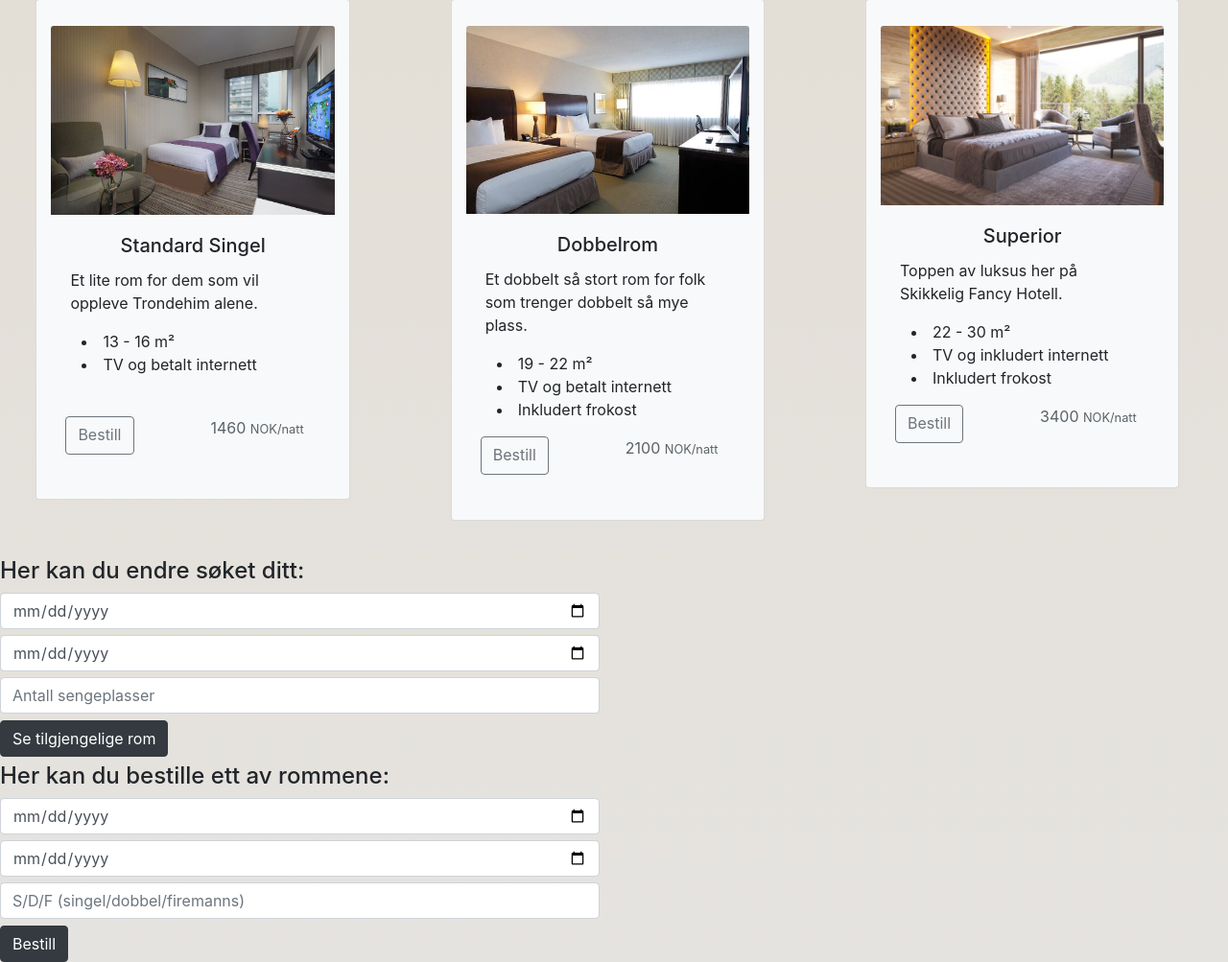
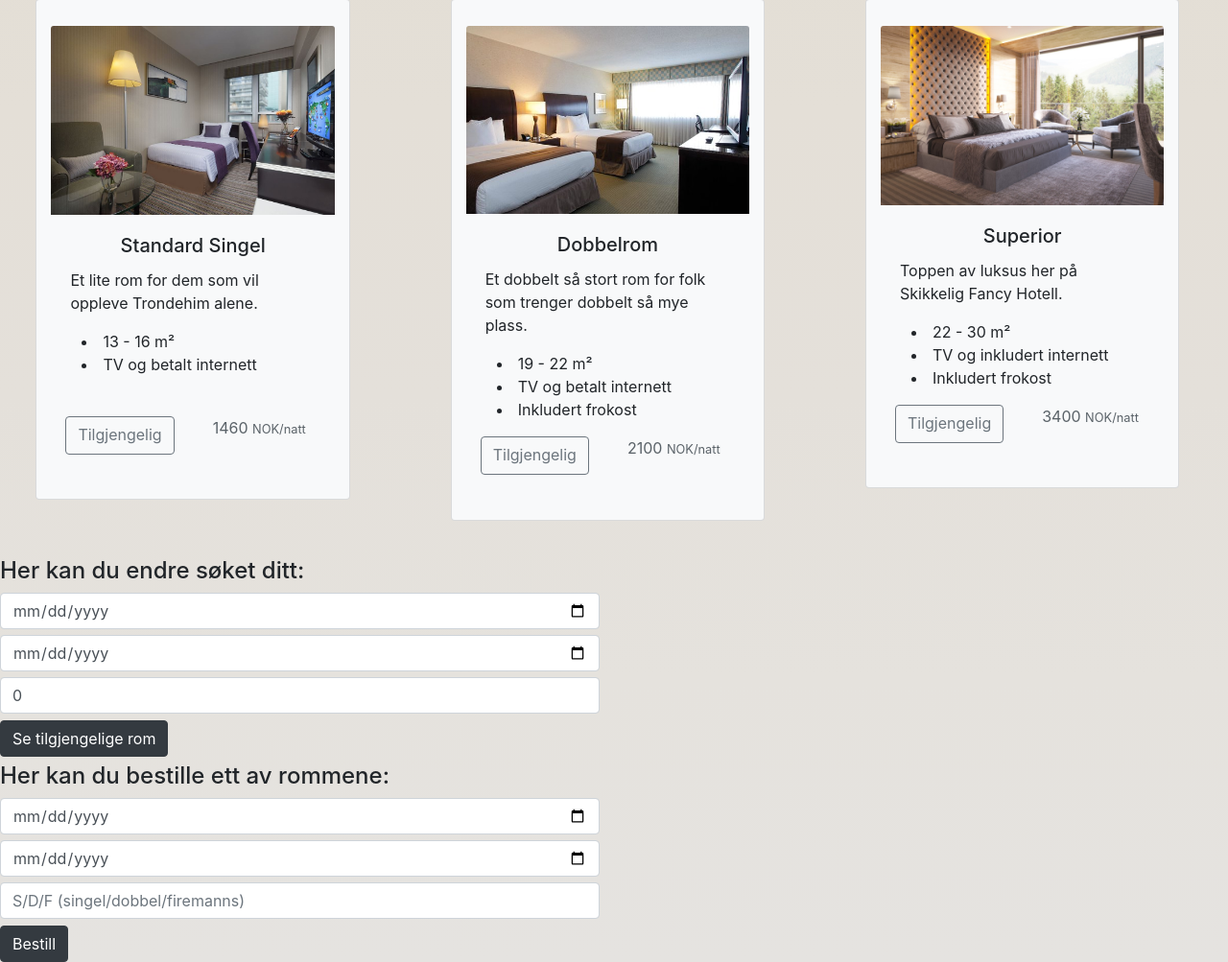
Before and after one commit to Augustab/ProgramvareUtvkling-TDT4140, a Django app: page /se_rom/ in a window 1280 px wide. Shown: the part 180-1183 px from the top of the page at 96% size. Run offline with Django 3.2, Linux system fonts and the light colour scheme; some libraries are stand-ins or nearby versions.

Commit message:
bedre inputfelt

```diff
--- a/templates/se_rom.html
+++ b/templates/se_rom.html
@@ -36,9 +36,9 @@ Skikkelig Fancy Hotell
                 </p>
                 <div class="row">
                     {% if req_cap <= 1%}
-                    <a type="button" style="margin-top: 26px;margin-left: 10px" href="#" class="btn btn-outline-secondary">Bestill</a>
+                    <a type="button" style="margin-top: 26px;margin-left: 10px" href="#" class="btn btn-outline-secondary">Tilgjengelig</a>
                     {% endif %}
-                    <p style="margin-left: 80px; margin-top: 26px; color: #5a6268;"> 1460 <small> NOK/natt</small></p>
+                    <p style="margin-left: 40px; margin-top: 26px; color: #5a6268;"> 1460 <small> NOK/natt</small></p>
                 </div>
             </div>
         </div>
@@ -57,9 +57,9 @@ Skikkelig Fancy Hotell
                 </p>
                 <div class="row">
                     {% if req_cap <= 2%}
-                    <a type="button" href="#" style="margin-left: 10px" class="btn btn-outline-secondary">Bestill</a>
+                    <a type="button" href="#" style="margin-left: 10px" class="btn btn-outline-secondary">Tilgjengelig</a>
                     {% endif %}
-                    <p style="margin-left: 80px; color: #5a6268;"> 2100 <small> NOK/natt</small></p>
+                    <p style="margin-left: 40px; color: #5a6268;"> 2100 <small> NOK/natt</small></p>
                 </div>
             </div>
         </div>
@@ -78,9 +78,9 @@ Skikkelig Fancy Hotell
                 </p>
                 <div class="row">
                     {% if req_cap <= 4%}
-                    <a type="button" href="#" style="margin-left: 10px" class="btn btn-outline-secondary">Bestill</a>
+                    <a type="button" href="#" style="margin-left: 10px" class="btn btn-outline-secondary">Tilgjengelig</a>
                     {% endif %}
-                    <p style="margin-left: 80px;color: #5a6268;"> 3400 <small> NOK/natt</small></p>
+                    <p style="margin-left: 40px;color: #5a6268;"> 3400 <small> NOK/natt</small></p>
                 </div>
             </div>
         </div>
@@ -155,22 +155,22 @@ Skikkelig Fancy Hotell
         <form method="POST" name="DateForm" action="{% url 'se_rom' %}">
             {% csrf_token %}
             <h4>Her kan du endre søket ditt:</h4>
-            <input type="date" class="form-control"  name="req_startdate">
+            <input type="date" class="form-control"  name="req_startdate" value="{{ req_startdate }}">
             <!--################ her måtte jeg legge en div rundt inputen for å klare å overkjøre bootstrap-stylen og få litt margin mellom knapp og input. FJERNET ALTSÅ DENNE DIV'N-->
             <!--## OOOBS fant ut at du hvis du legger linken til ditt eget stilark øverst, skal det ordne seg. -->
-            <input type="date" class="form-control"   name="req_sluttdate"  >
-            <input type="number" class="form-control"  placeholder="Antall sengeplasser" name="req_cap" >
+            <input type="date" class="form-control"   name="req_sluttdate" value="{{ req_sluttdate }}"  >
+            <input type="number" class="form-control"  placeholder="Antall sengeplasser" name="req_cap" value="{{ req_cap }}">
             <button type="submit" name="Se_tigjengelige_rom" class="btn btn-dark" >Se tilgjengelige rom</button>
         </form>
         <div id="plasseribunn">
             <h4 style="margin-top: 1%">Her kan du bestille ett av rommene:</h4>
             <form method="POST" name="BookingForm" action="{% url 'booking' %}">
                 {% csrf_token %}
-                <input type="date" class="form-control" name="req_startdate">
+                <input type="date" class="form-control" name="req_startdate" value="{{ req_startdate }}">
 
                 <!--################ her måtte jeg legge en div rundt inputen for å klare å overkjøre bootstrap-stylen og få litt margin mellom knapp og input. FJERNET ALTSÅ DENNE DIV'N-->
                 <!--## OOOBS fant ut at du hvis du legger linken til ditt eget stilark øverst, skal det ordne seg. -->
-                <input type="date" class="form-control"  name="req_sluttdate">
+                <input type="date" class="form-control"  name="req_sluttdate" value="{{ req_sluttdate }}">
                 <input type="text" class="form-control"  placeholder="S/D/F (singel/dobbel/firemanns)" name="req_room_type" >
 
 
```
